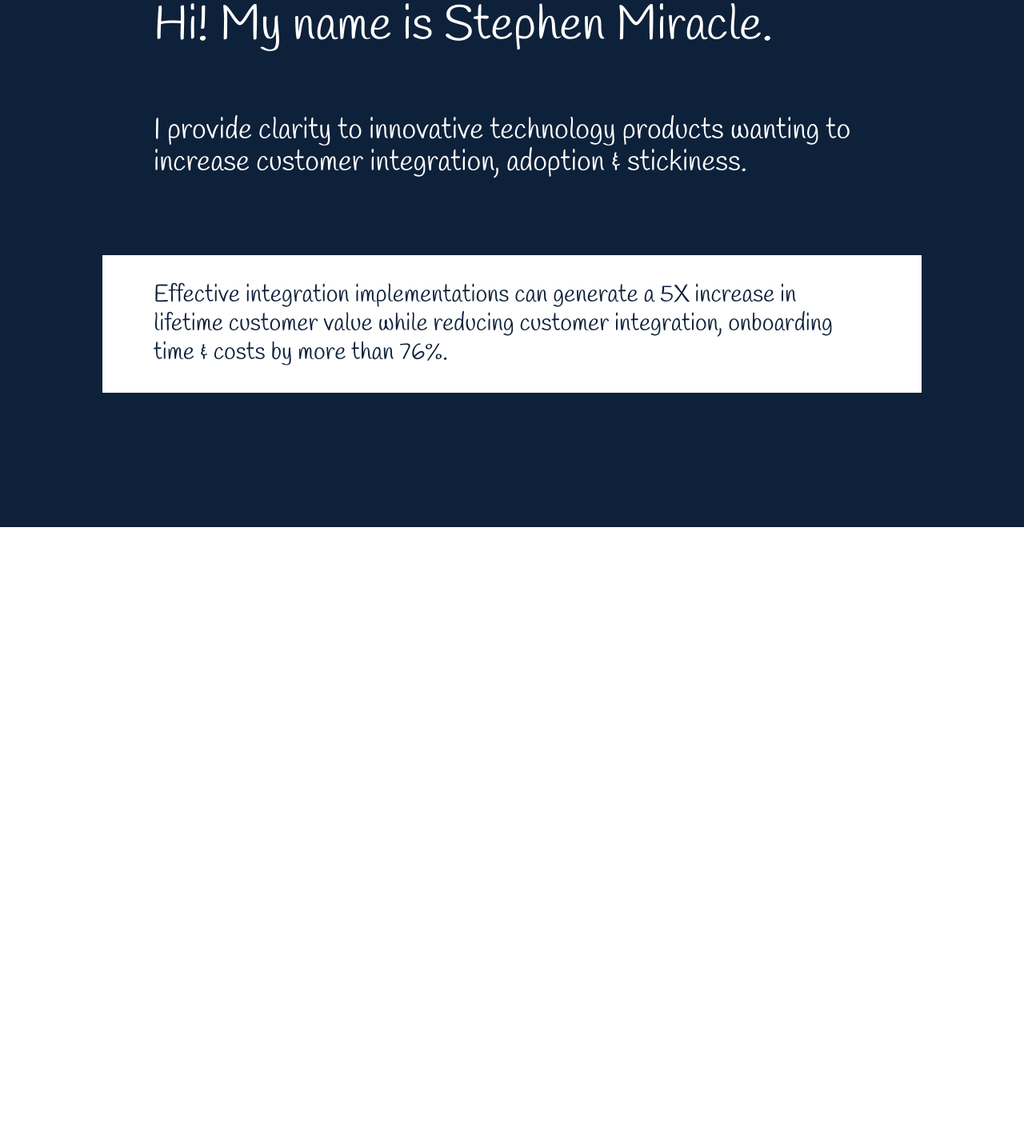
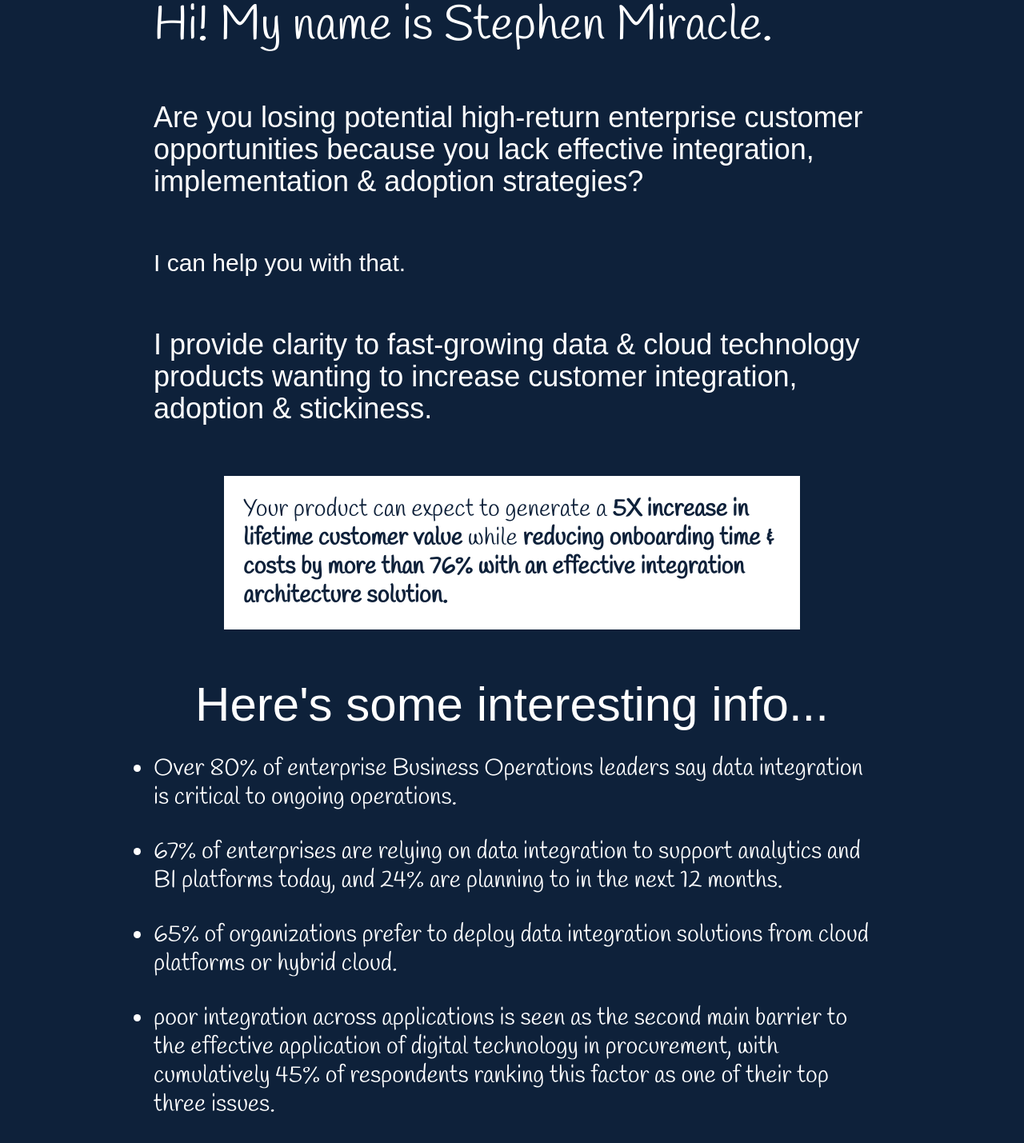
Before and after one commit to StephenMiracle/thatmiracle.com, a Gatsby site in the folder app/: page / in a window 1280 px wide. Shown: the part 141-1570 px from the top of the page at 80% size. Before the commit the page ends 800 px from the top, so only its background shows below. Built offline with nearby package versions, Linux system fonts and the light colour scheme; Gatsby itself is replaced by a stand-in of ours; a web font is replaced by a local one.

Commit message:
more updates for home page.

```diff
--- a/app/src/components/seo.js
+++ b/app/src/components/seo.js
@@ -26,7 +26,6 @@ function Seo({ description, lang, meta, title }) {
   )
 
   const metaDescription = description || site.siteMetadata.description
-  const defaultTitle = site.siteMetadata?.title
 
   return (
     <Helmet
@@ -34,7 +33,6 @@ function Seo({ description, lang, meta, title }) {
         lang,
       }}
       title={title}
-      titleTemplate={defaultTitle ? `%s / ${defaultTitle}` : null}
       meta={[
         {
           name: `description`,
--- a/app/src/pages/index.tsx
+++ b/app/src/pages/index.tsx
@@ -8,13 +8,25 @@ export default function Page() {
   return (
     <div style={{ background: "#0e213a", minHeight: "100vh" }}>
       <div className="container mx-auto pt-4 lg:pt-20 py-4 px-4 max-w-full">
-        <Seo title="Home" />
+        <Seo title="Stephen Miracle" />
         <div className="lg:max-w-4xl mx-auto text-white lg:mt-16">
-          <p className="text-xl lg:text-6xl leading-loose">Hi! My name is Stephen Miracle.</p>
-          <p className="text-lg lg:text-4xl leading-relaxed my-20">I provide clarity to innovative technology products wanting to increase customer integration, adoption & stickiness.</p>
+          <p className="font-cursive text-xl lg:text-6xl leading-loose">Hi! My name is Stephen Miracle.</p>
+          <p className="text-xl lg:text-4xl mt-16 leading-loose">Are you losing potential high-return enterprise customer opportunities because you lack effective integration, implementation & adoption strategies?</p>
+          <p className="text-xl lg:text-3xl mt-16 leading-loose">I can help you with that.</p>
+          <p className="text-lg lg:text-4xl leading-relaxed my-16">I provide clarity to fast-growing data & cloud technology products wanting to increase customer integration, adoption & stickiness.</p>
         </div>
-        <div className="bg-white px-6 py-8 lg:max-w-5xl mx-auto mt-24">
-          <p className="max-w-4xl mx-auto text-xl text-lg lg:text-3xl leading-relaxed">Effective integration implementations can generate a 5X increase in lifetime customer value while reducing customer integration, onboarding time & costs by more than 76%.</p>
+        <div className=" px-6 lg:max-w-3xl mx-auto mt-16">
+          <p className="font-cursive px-6 py-6 bg-white max-w-4xl mx-auto text-xl text-lg lg:text-3xl leading-relaxed">Your product can expect to generate a <strong>5X increase in lifetime customer value</strong> while <strong>reducing onboarding time & costs by more than 76% with an effective integration architecture solution.</strong></p>
+        </div>
+        <div className="lg:max-w-4xl mx-auto text-white lg:mt-16">
+          <p className=" max-w-4xl mx-auto text-lg lg:text-6xl text-center leading-relaxe">Here's some interesting info...</p>
+          <ul>
+            <li className="list-disc font-cursive text-lg lg:text-3xl leading-relaxed my-8">Over 80% of enterprise Business Operations leaders say data integration is critical to ongoing operations.</li>
+            <li className="list-disc font-cursive text-lg lg:text-3xl leading-relaxed my-8">67% of enterprises are relying on data integration to support analytics and BI platforms today, and 24% are planning to in the next 12 months.</li>
+            <li className="list-disc font-cursive text-lg lg:text-3xl leading-relaxed my-8">65% of organizations prefer to deploy data integration solutions from cloud platforms or hybrid cloud.</li>
+            <li className="list-disc font-cursive text-lg lg:text-3xl leading-relaxed my-8">poor integration across applications is seen as the second main barrier to the effective application of digital technology in procurement, with cumulatively 45% of respondents ranking this factor as one of their top three issues. </li>
+          </ul>
+
         </div>
       </div>
     </div>
--- a/app/src/styles/styles.scss
+++ b/app/src/styles/styles.scss
@@ -1,6 +1,6 @@
 @import url('https://fonts.googleapis.com/css2?family=Architects+Daughter&family=Handlee&family=Tai+Heritage+Pro:wght@400;700&display=swap');
 
-$font-stack:  'Handlee', cursive;
+$font-stack:  'Tai Heritage Pro', sans-serif;
 $primary-color: #0e213a;
 $secondary-color: #f44336;
 $accent-color: #ff9800;
@@ -12,6 +12,10 @@ $white-color: #fff;
 body {
   font: 100% $font-stack;
   color: $primary-color;
+}
+
+.font-cursive {
+  font-family: 'Handlee', cursive;
 }
 
 
```
